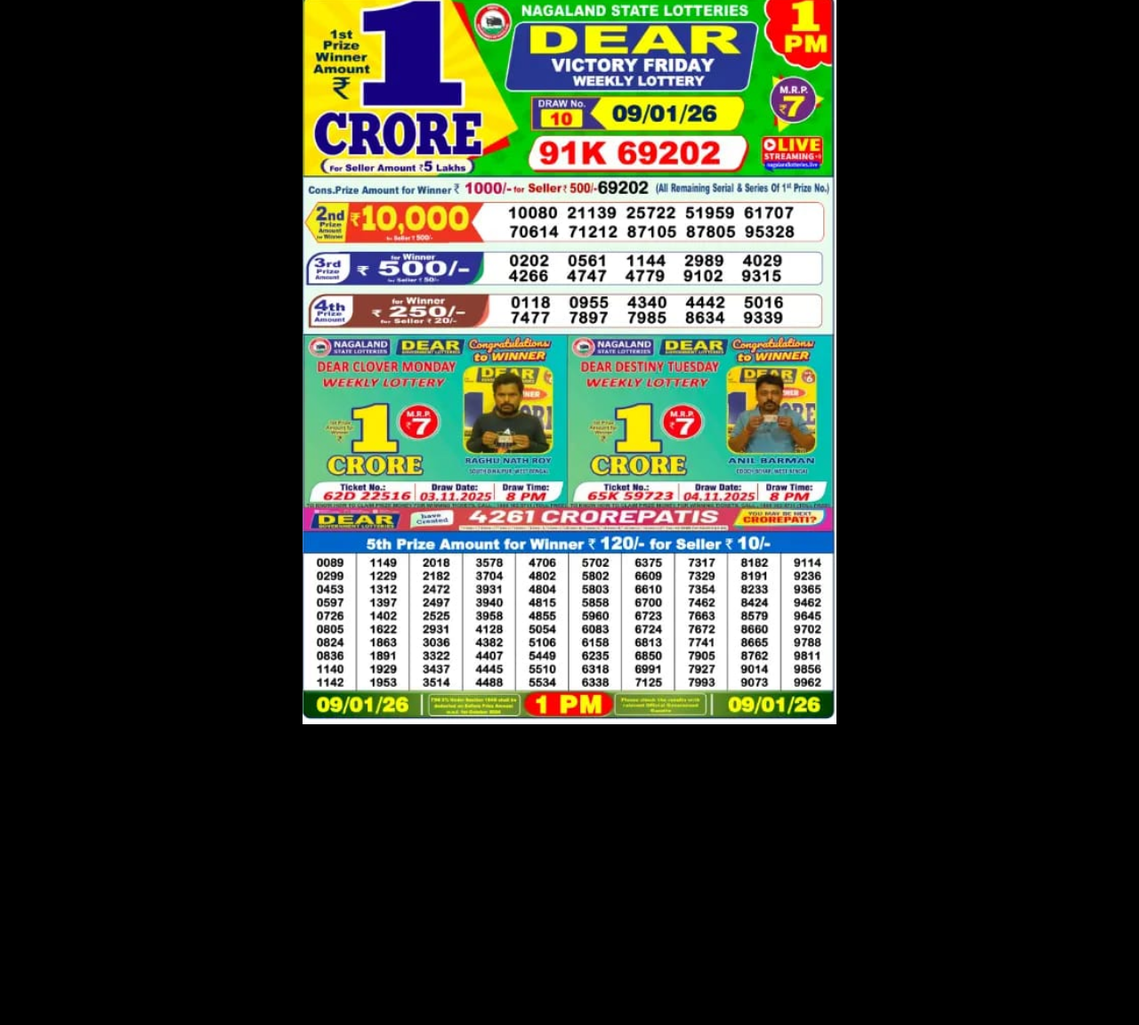
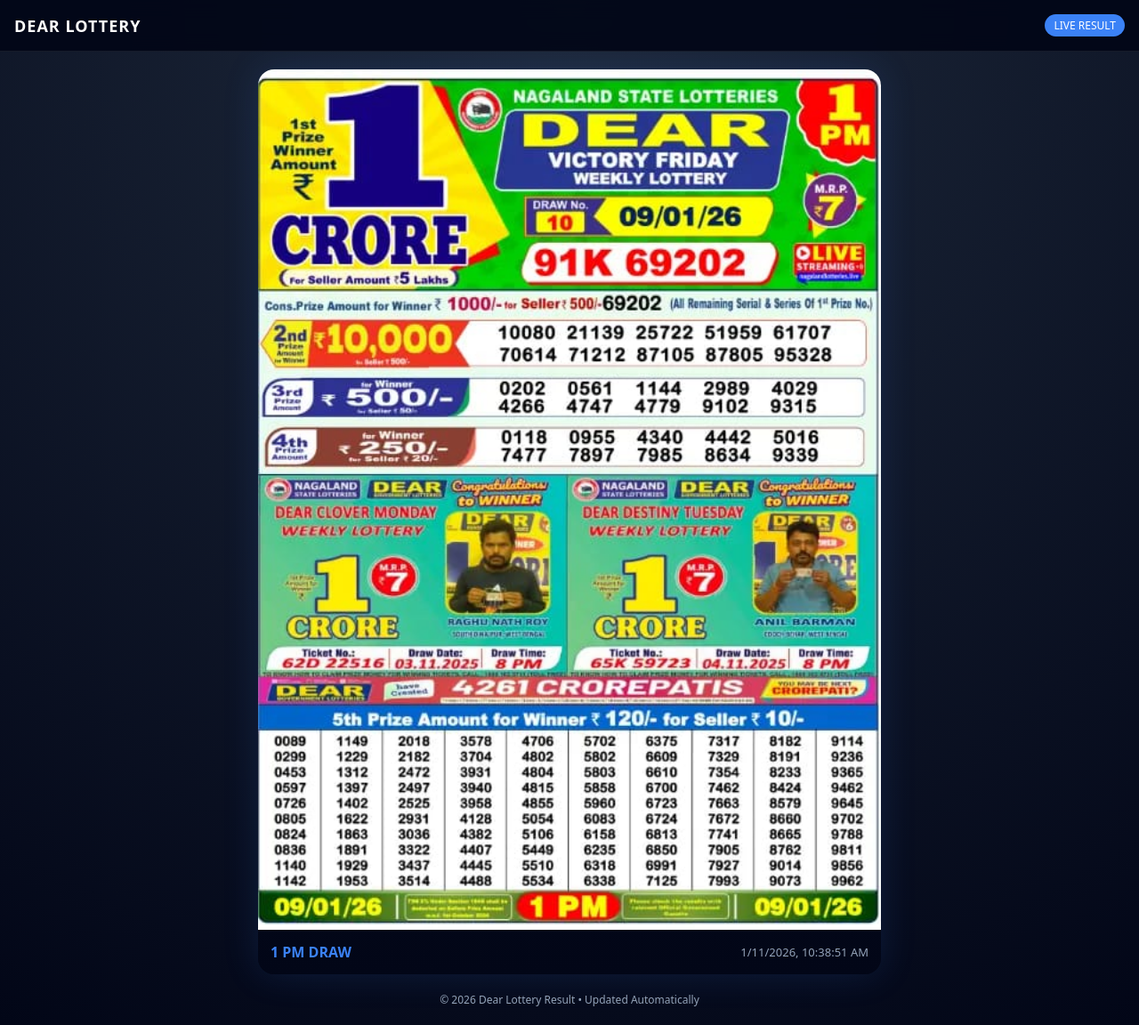
Before and after one commit to abhinashgupta77/dear-lottery-site, a plain HTML site: page backup.html in a window 1280 px wide. Shown: the whole page at 89% size. Before the commit the page ends 814 px from the top, so only its background shows below. Drawn offline with Linux system fonts and the light colour scheme.

Commit message:
Update backup.html

```diff
--- a/backup.html
+++ b/backup.html
@@ -1,29 +1,131 @@
 <!DOCTYPE html>
-<html>
+<html lang="en">
 <head>
+<meta charset="UTF-8">
 <title>Dear Lottery Result</title>
-<meta name="viewport" content="width=device-width, initial-scale=1"/>
+<meta name="viewport" content="width=device-width, initial-scale=1.0"/>
+
 <style>
+:root {
+  --bg: #0b1220;
+  --card: #121b2f;
+  --accent: #3b82f6;
+  --text: #ffffff;
+  --muted: #94a3b8;
+}
+
 body {
   margin: 0;
-  background: black;
+  background: radial-gradient(circle at top, #1e293b, #020617);
+  font-family: system-ui, -apple-system, BlinkMacSystemFont, sans-serif;
+  color: var(--text);
+  min-height: 100vh;
+}
+
+.header {
+  padding: 16px;
+  background: rgba(2,6,23,.9);
+  backdrop-filter: blur(10px);
+  border-bottom: 1px solid rgba(255,255,255,.08);
   display: flex;
-  justify-content: center;
+  justify-content: space-between;
   align-items: center;
-  height: 100vh;
 }
-img {
+
+.logo {
+  font-size: 18px;
+  font-weight: 700;
+  letter-spacing: 1px;
+}
+
+.badge {
+  background: var(--accent);
+  color: white;
+  padding: 4px 10px;
+  border-radius: 20px;
+  font-size: 12px;
+}
+
+.container {
+  padding: 20px;
+  max-width: 700px;
+  margin: auto;
+}
+
+.card {
+  background: linear-gradient(180deg, #0f172a, #020617);
+  border-radius: 18px;
+  box-shadow: 0 0 40px rgba(59,130,246,.15);
+  overflow: hidden;
+  animation: fade 0.6s ease;
+}
+
+.poster {
   width: 100%;
-  max-width: 600px;
+  display: block;
+}
+
+.info {
+  padding: 14px;
+  display: flex;
+  justify-content: space-between;
+  align-items: center;
+}
+
+.slot {
+  font-weight: 600;
+  color: var(--accent);
+}
+
+.time {
+  color: var(--muted);
+  font-size: 13px;
+}
+
+.footer {
+  text-align: center;
+  margin-top: 20px;
+  font-size: 12px;
+  color: var(--muted);
+}
+
+@keyframes fade {
+  from {opacity:0; transform:scale(.98)}
+  to {opacity:1; transform:scale(1)}
 }
 </style>
 </head>
+
 <body>
 
-<img id="poster">
+<div class="header">
+  <div class="logo">DEAR LOTTERY</div>
+  <div class="badge">LIVE RESULT</div>
+</div>
+
+<div class="container">
+  <div class="card">
+    <img id="poster" class="poster">
+    <div class="info">
+      <div id="slot" class="slot"></div>
+      <div id="time" class="time"></div>
+    </div>
+  </div>
+
+  <div class="footer">
+    © <span id="year"></span> Dear Lottery Result • Updated Automatically
+  </div>
+</div>
 
 <script>
 function getSlot() {
+  const h = new Date().getHours();
+  if (h < 13) return "1 PM DRAW";
+  if (h < 18) return "6 PM DRAW";
+  return "8 PM DRAW";
+}
+
+function getSlotKey() {
   const h = new Date().getHours();
   if (h < 13) return "1pm";
   if (h < 18) return "6pm";
@@ -31,9 +133,13 @@
 }
 
 const today = new Date().toISOString().split("T")[0];
-const slot = getSlot();
+const slotKey = getSlotKey();
+const slotName = getSlot();
 
-document.getElementById("poster").src = "posters/" + today + "-" + slot + ".jpeg";
+document.getElementById("poster").src = "posters/" + today + "-" + slotKey + ".jpeg";
+document.getElementById("slot").textContent = slotName;
+document.getElementById("time").textContent = new Date().toLocaleString();
+document.getElementById("year").textContent = new Date().getFullYear();
 </script>
 
 </body>
```
